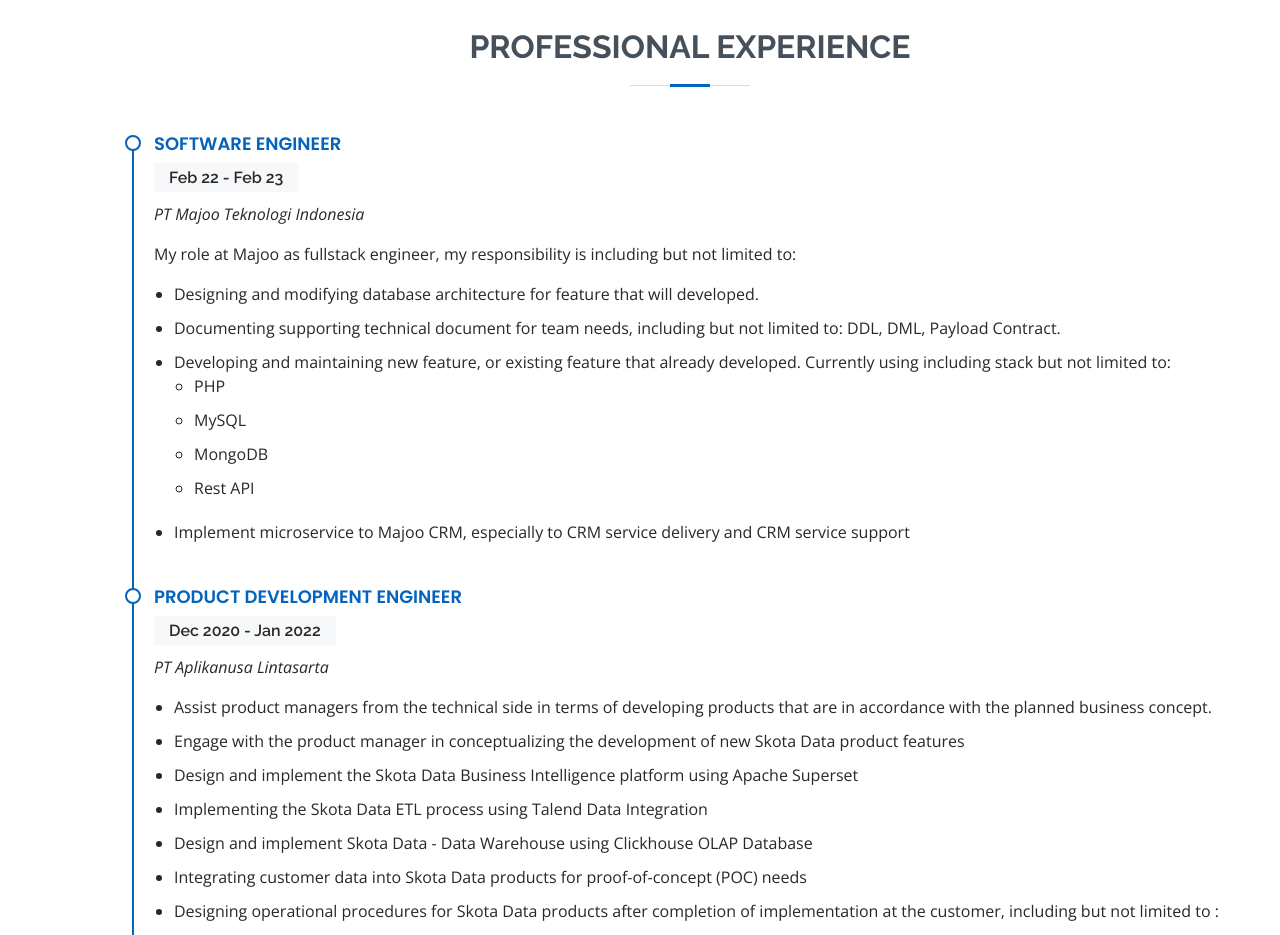
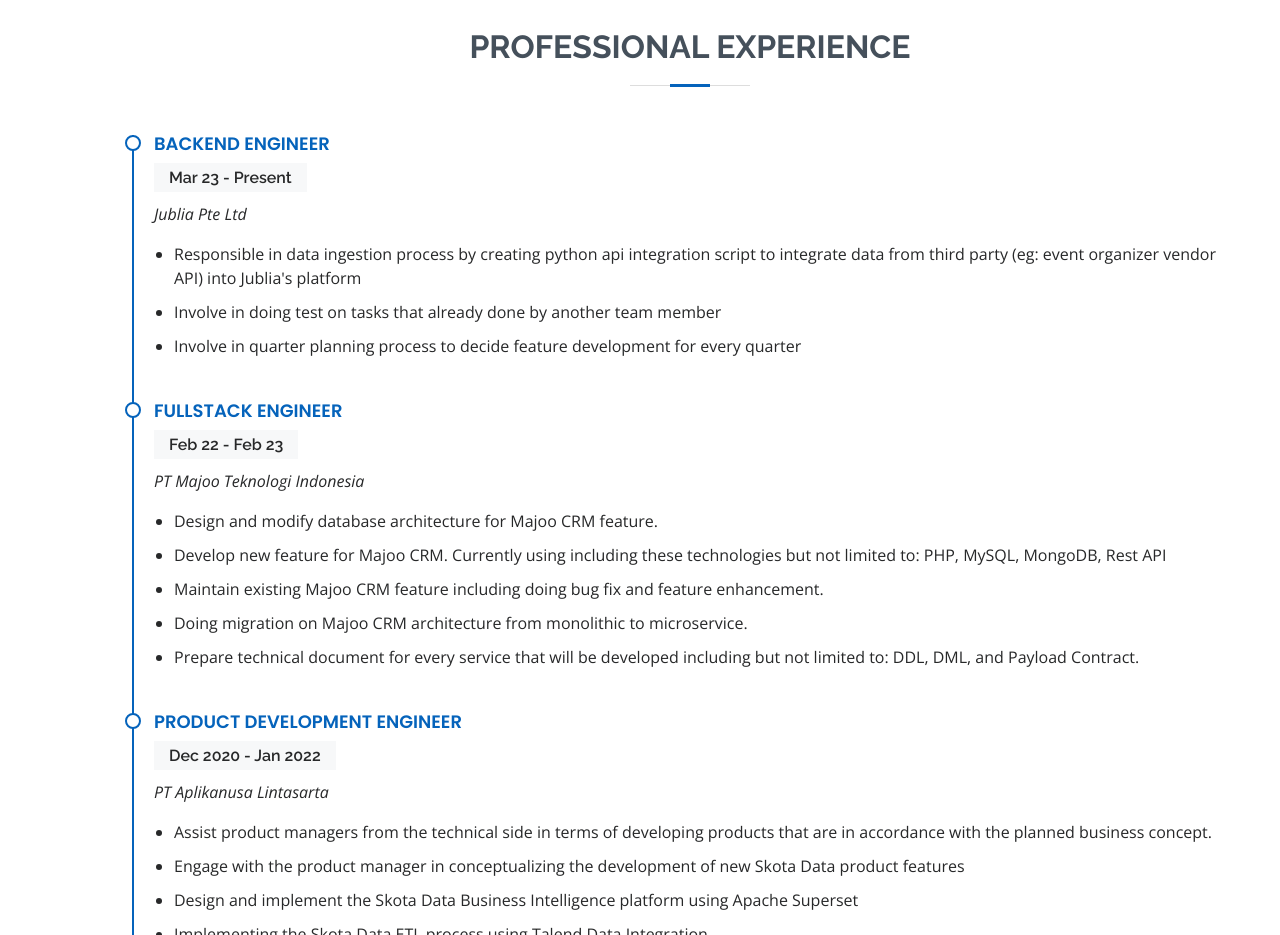
Before and after one commit to abdullahaaf/abdullahaaf.github.io, a plain HTML site: page index.html in a window 1280 px wide. Shown: the part 1580-2515 px from the top of the page. Drawn offline with nearby package versions, Linux system fonts and the light colour scheme.

Commit message:
update professional experience

```diff
--- a/index.html
+++ b/index.html
@@ -212,23 +212,25 @@
         <div class="row">
           <div class="col-lg-12">
             <div class="resume-item">
-              <h4>Software Engineer</h4>
+              <h4>Backend Engineer</h4>
+              <h5>Mar 23 - Present</h5>
+              <p><em>Jublia Pte Ltd</em></p>
+              <ul>
+                <li>Responsible in data ingestion process by creating python api integration script to integrate data from third party (eg: event organizer vendor API) into Jublia's platform</li>
+                <li>Involve in doing test on tasks that already done by another team member</li>
+                <li>Involve in quarter planning process to decide feature development for every quarter</li>
+              </ul>
+            </div>
+            <div class="resume-item">
+              <h4>Fullstack Engineer</h4>
               <h5>Feb 22 - Feb 23</h5>
               <p><em>PT Majoo Teknologi Indonesia</em></p>
-              <p>My role at Majoo as fullstack engineer, my responsibility is including but not limited to:</p>
               <ul>
-                <li>Designing and modifying database architecture for feature that will developed.</li>
-                <li>Documenting supporting technical document for team needs, including but not limited to: DDL, DML, Payload Contract.</li>
-                <li>
-                  Developing and maintaining new feature, or existing feature that already developed. Currently using including stack but not limited to:
-                  <ul>
-                    <li>PHP</li>
-                    <li>MySQL</li>
-                    <li>MongoDB</li>
-                    <li>Rest API</li>
-                  </ul>
-                </li>
-                <li>Implement microservice to Majoo CRM, especially to CRM service delivery and CRM service support</li>
+                <li>Design and modify database architecture for Majoo CRM feature.</li>
+                <li>Develop new feature for Majoo CRM. Currently using including these technologies but not limited to: PHP, MySQL, MongoDB, Rest API</li>
+                <li>Maintain existing Majoo CRM feature including doing bug fix and feature enhancement.</li>
+                <li>Doing migration on Majoo CRM architecture from monolithic to microservice.</li>
+                <li>Prepare technical document for every service that will be developed including but not limited to: DDL, DML, and Payload Contract.</li>
               </ul>
             </div>
             <div class="resume-item">
```
